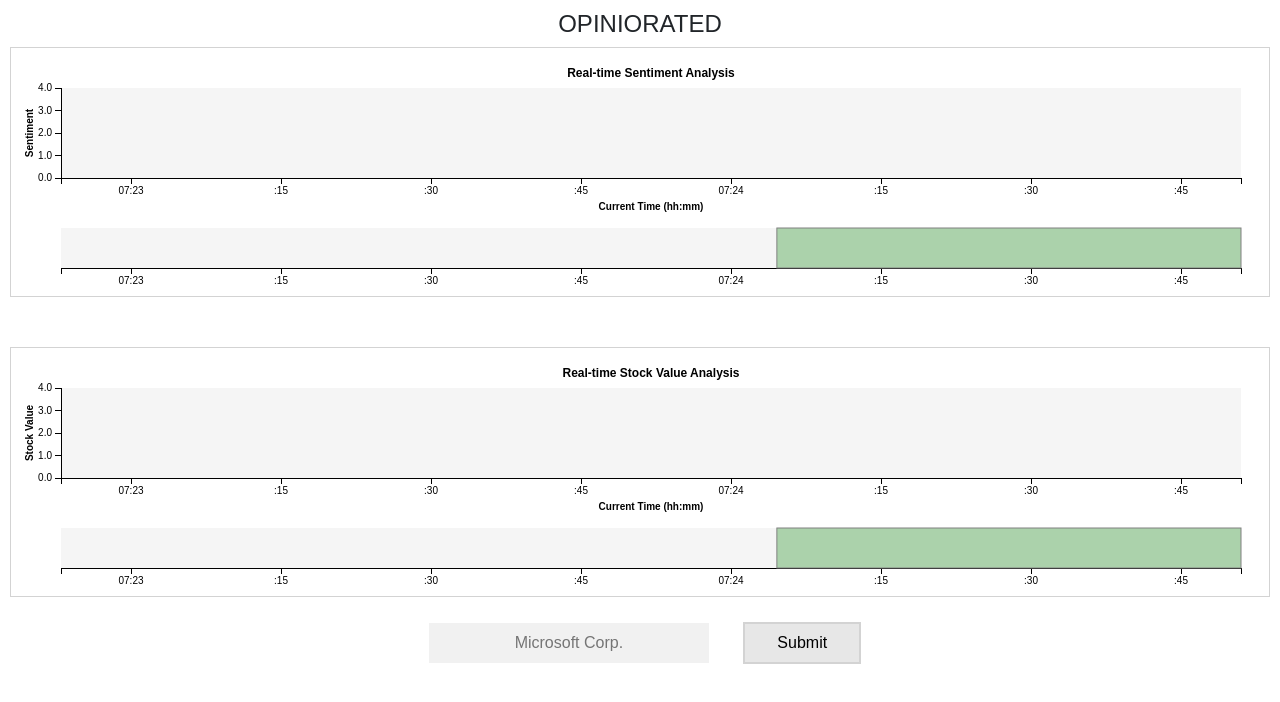
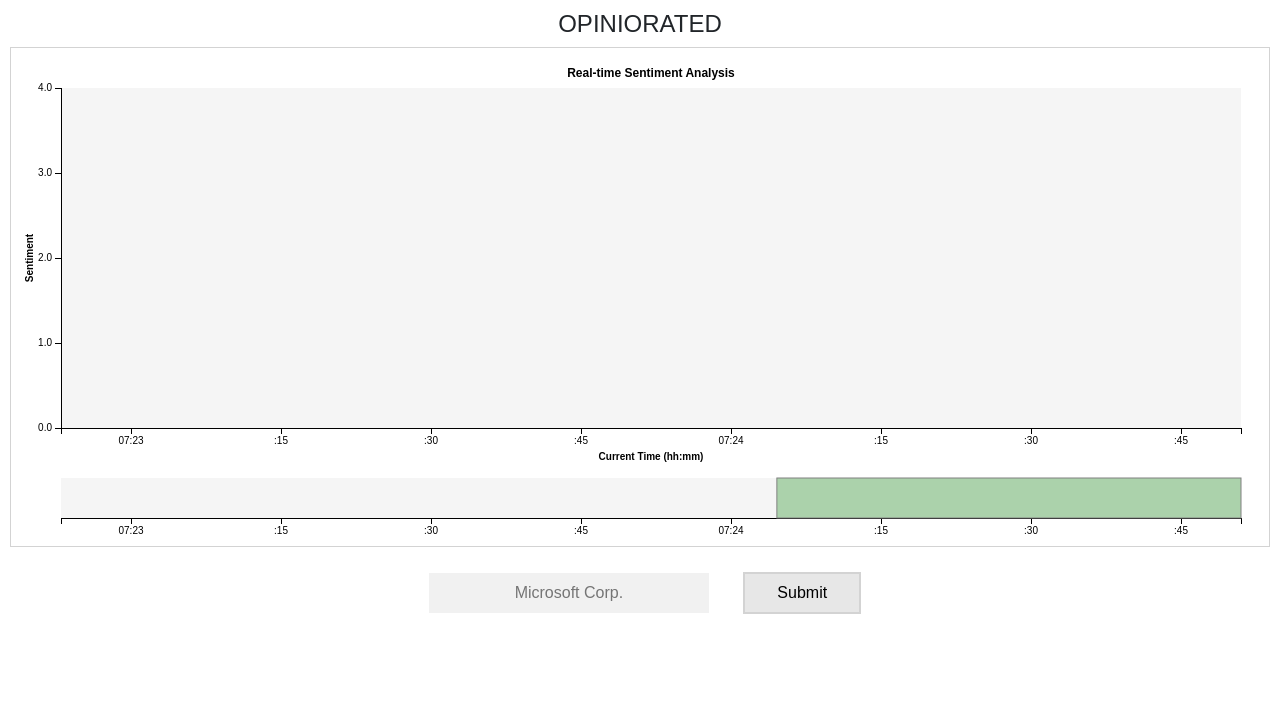
Before and after one commit to hellysh/Opiniter, a plain HTML site: page Client/index.html in a window 1280 px wide. Drawn offline with nearby package versions, Linux system fonts and the light colour scheme.

Commit message:
final ui

```diff
--- a/Client/index.html
+++ b/Client/index.html
@@ -207,16 +207,6 @@ var sentiment_data = d3.range(300).map(function(d, i, arr) {
   return obj;
 })
 
-var stock_data = d3.range(300).map(function(d, i, arr) {
-  var value = 0; // random data
-  //var value = Math.round((d % 60) / 60 * 95); // ramp data
-  var interval = 1000;
-  currMs += interval;
-  var time = new Date(currMs);
-  var obj = { interval: interval, value: value, time: time, ts: currMs }
-  return obj;
-})
-
 var viewDiv = document.getElementById("viewDiv");
 var width = viewDiv.clientWidth;
 var height = viewDiv.clientHeight;
@@ -228,19 +218,9 @@ var sentiment_chart = realTimeChart()
     .xTitle("Current Time (hh:mm)")
     .border(true)
     .width(width)
-    .height(250)
+    .height(500)
     .barWidth(1)
     .initialData(sentiment_data);
-
-var stock_chart = realTimeChart()
-    .title("Real-time Stock Value Analysis")
-    .yTitle("Stock Value")
-    .xTitle("Current Time (hh:mm)")
-    .border(true)
-    .width(width)
-    .height(250)
-    .barWidth(1)
-    .initialData(stock_data);
 
 console.log("Version: ", sentiment_chart.version);
 console.dir("Dir++");
@@ -252,18 +232,17 @@ var sentiment_chartDiv = d3.select("#viewDiv").append("div")
     .attr("id", "sentiment_chartDiv")
     .call(sentiment_chart);
 
-var stock_chartDiv = d3.select("#viewDiv").append("div")
-    .attr("id", "stock_chartDiv")
-    .call(stock_chart);
-
 var d = 0;
 function data_generator() {
   var company = document.getElementById("myInput").value
-  console.log(company.length)
   var input = company.length === 0 ? "Microsoft Corp." : company
   input = input.replace(/ /g, '%20')
 
-  var timeout = 1000;
+  var timeout = 5000;
+
+  d3.select("#button").on("click", function() {
+    d++;
+  })
 
   setTimeout(function() {
     var xmlHttp = new XMLHttpRequest();
@@ -272,9 +251,8 @@ function data_generator() {
     xmlHttp.onreadystatechange = function() {
       if (xmlHttp.readyState == 4 && xmlHttp.status == 200) {
         var response = xmlHttp.response;
-        console.log(response);
         // create new data item
-        update_values(JSON.parse(response))
+        update_values(JSON.parse(response), d)
       }
     }
     xmlHttp.setRequestHeader("Content-Type", "application/json");
@@ -286,31 +264,22 @@ function data_generator() {
 }
 data_generator();
 
-function update_values(response) {
+function update_values(response, d) {
     console.log(response);
-    var timeout = Math.round(timeScale(normal()));
+    console.log(d);
+    var timeout = 5000;
     var now = new Date();
     var sentiment_obj = {
       value: response["sentiment"], // random data
       //value: Math.round((d++ % 60) / 60 * 95), // ramp data
       time: now,
-      color: "red",
-      ts: now.getTime(),
-      interval: timeout
-    };
-
-    var stock_obj = {
-      value: response["stock"] / 100.0, // random data
-      //value: Math.round((d++ % 60) / 60 * 95), // ramp data
-      time: now,
-      color: "red",
+      color: d % 2 === 0 ? "red" : "blue",
       ts: now.getTime(),
       interval: timeout
     };
 
     // send the datum to the chart
     sentiment_chart.datum(sentiment_obj);
-    stock_chart.datum(stock_obj)
 }
 
 </script>
```
Also changed, not shown: Client/autocomplete.js (+1 -1 lines).
